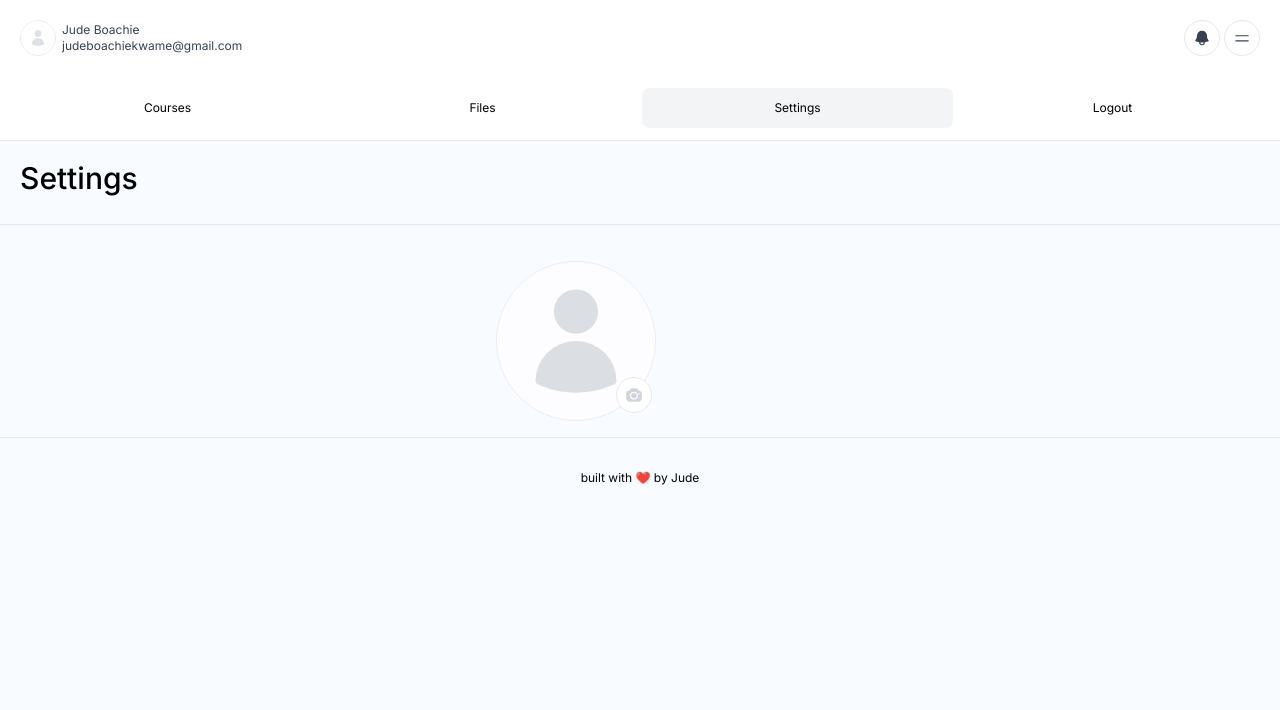
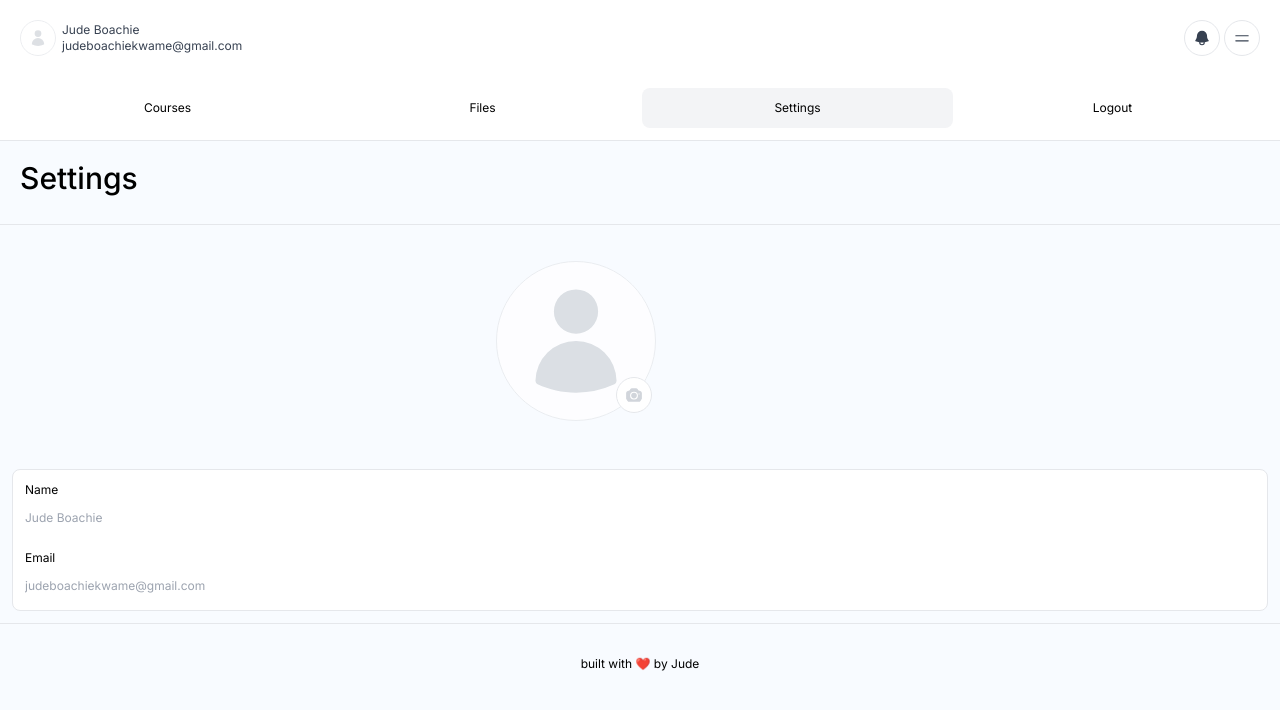
Before and after one commit to jdboachie/cbethub, a Next.js app: page /settings in a window 1280 px wide. Shown: the top 710 px of the page. Built offline with nearby package versions, Linux system fonts and the light colour scheme.

Commit message:
dev update- settings

```diff
--- a/app/settings/page.tsx
+++ b/app/settings/page.tsx
@@ -25,6 +25,25 @@ const page = () => {
           </div>
         </div>
       </div>
+
+      {/* Menu */}
+      <div
+        className='h-fit p-3'
+      >
+        <ul className='flex flex-col space-y-3 border rounded-lg p-2 text-xs bg-white dark:bg-[#111]'>
+          <li className='rounded-lg'>
+            <p className='p-1'>Name</p>
+            <input type="text" name="name" id="name" placeholder='Jude Boachie'
+              className='border-none focus:border px-1 py-2 w-full text-gray-500'/>
+          </li>
+
+          <li className='rounded-lg'>
+            <p className='p-1'>Email</p>
+            <input type="email" name="email" id="email" placeholder='judeboachiekwame@gmail.com'
+              className='px-1 py-2 w-full text-gray-500 border-none focus:border'/>
+          </li>
+        </ul>
+      </div>
     </div>
   )
 }
--- a/components/NavBar.tsx
+++ b/components/NavBar.tsx
@@ -40,7 +40,7 @@ const NavBar = () => {
             <div className='flex w-full justify-between p-4 '>
                 <div className='flex justify-between space-x-1 w-full'>
                     <Link
-                        href={'/files'}
+                        href={'/settings'}
                         className='space-x-1 p-1 flex text-xs text-left text-gray-700 rounded-lg hover:bg-gray-100 dark:hover:bg-blue-900'
                     >
                         <div className="w-9 h-9 p-2 animate-pulse border dark:border-[#333] rounded-full">
```
